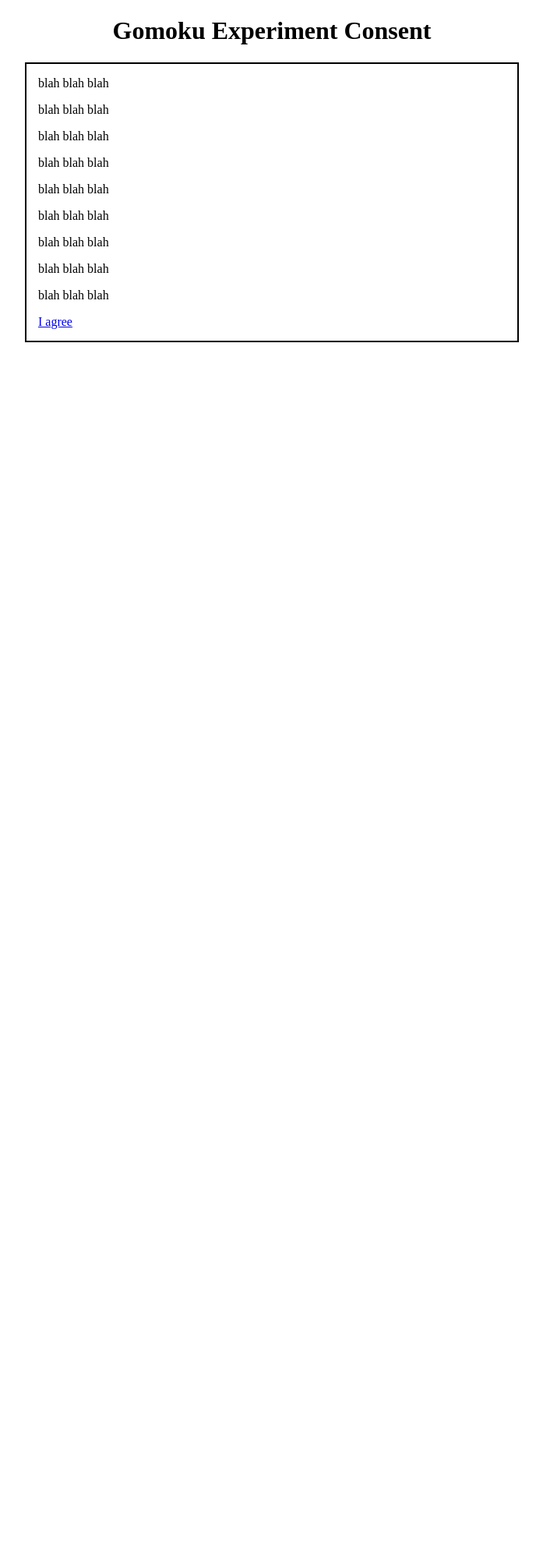
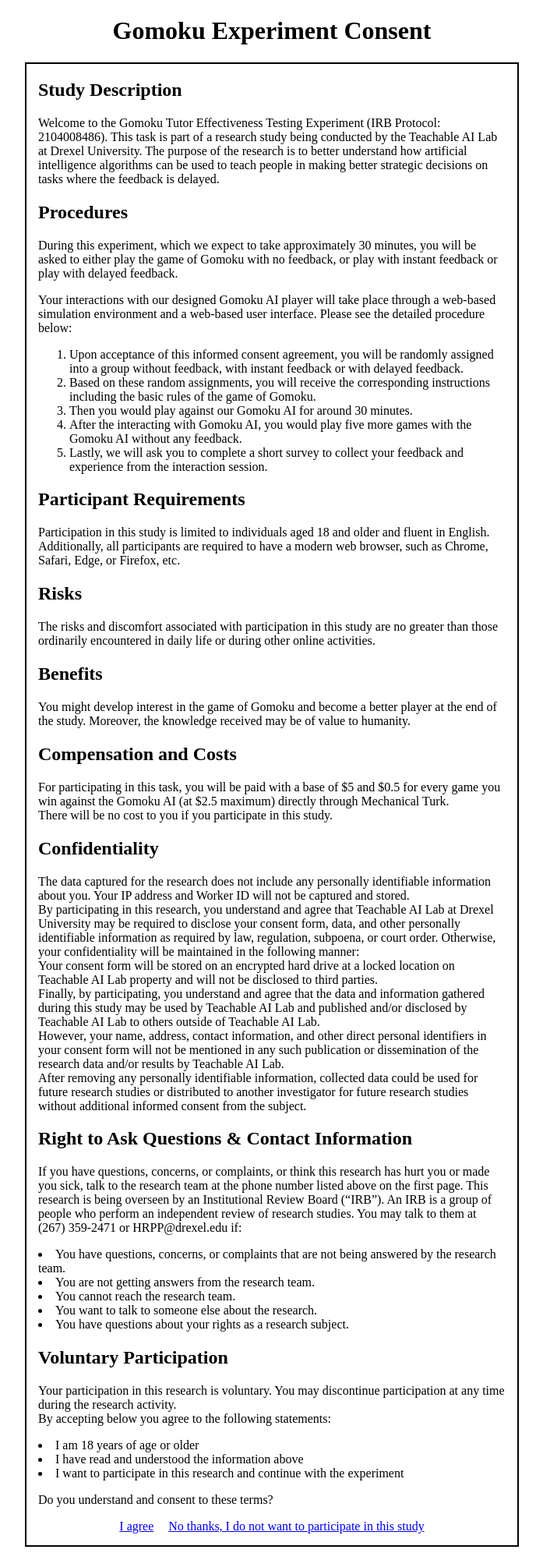
Before and after one commit to qiaozhQZ/Gomoku_flask, a Flask app: page /consent in a window 1280 px wide. Shown: the whole page at 78% size, without its empty margins (291-988 px from the left). Before the commit the page ends 439 px from the top, so only its background shows below. Run offline with Flask 2, Linux system fonts and the light colour scheme.

Commit message:
add consent content

```diff
--- a/templates/consent.html
+++ b/templates/consent.html
@@ -6,25 +6,84 @@
 {% block content%}
 
 <div id="consent">
-<p>blah blah blah</p>
 
-<p>blah blah blah</p>
+<h2>Study Description</h2>
 
-<p>blah blah blah</p>
+<p>Welcome to the Gomoku Tutor Effectiveness Testing Experiment (IRB Protocol: 2104008486). This task is part of a research study being conducted by the Teachable AI Lab at Drexel University.
+The purpose of the research is to better understand how artificial intelligence algorithms can be used to teach people in making better strategic decisions on tasks where the feedback is delayed.
 
-<p>blah blah blah</p>
+<h2>Procedures</h2>
 
-<p>blah blah blah</p>
+<p>During this experiment, which we expect to take approximately 30 minutes, you will be asked to either play the game of Gomoku with no feedback, or play with instant feedback or play with delayed feedback.</p>
 
-<p>blah blah blah</p>
+<p>Your interactions with our designed Gomoku AI player will take place through a web-based simulation environment and a web-based user interface. Please see the detailed procedure below:</p>
 
-<p>blah blah blah</p>
+<ol type = "1">
+    <li>Upon acceptance of this informed consent agreement, you will be randomly assigned into a group without feedback, with instant feedback or with delayed feedback.</li>
+    <li>Based on these random assignments, you will receive the corresponding instructions including the basic rules of the game of Gomoku.</li>
+    <li>Then you would play against our Gomoku AI for around 30 minutes.</li>
+    <li>After the interacting with Gomoku AI, you would play five more games with the Gomoku AI without any feedback.</li>
+    <li>Lastly, we will ask you to complete a short survey to collect your feedback and experience from the interaction session.</li>
 
-<p>blah blah blah</p>
+</ol>
 
-<p>blah blah blah</p>
+<h2>Participant Requirements</h2>
 
-<a href="/">I agree</a>
+<p>Participation in this study is limited to individuals aged 18 and older and fluent in English.
+Additionally, all participants are required to have a modern web browser, such as Chrome, Safari, Edge, or Firefox, etc.</p>
+
+<h2>Risks</h2>
+
+<p>The risks and discomfort associated with participation in this study are no greater than those ordinarily encountered in daily life or during other online activities.</p>
+
+<h2>Benefits</h2>
+
+<p>You might develop interest in the game of Gomoku and become a better player at the end of the study. Moreover, the knowledge received may be of value to humanity.</p>
+
+<h2>Compensation and Costs</h2>
+
+<p>For participating in this task, you will be paid with a base of $5 and $0.5 for every game you win against the Gomoku AI (at $2.5 maximum) directly through Mechanical Turk.<br>
+There will be no cost to you if you participate in this study.</p>
+
+<h2>Confidentiality</h2>
+
+<p>The data captured for the research does not include any personally identifiable information about you. Your IP address and Worker ID will not be captured and stored.<br>
+By participating in this research, you understand and agree that Teachable AI Lab at Drexel University may be required to disclose your consent form, data, and other personally identifiable information as required by law, regulation, subpoena, or court order. Otherwise, your confidentiality will be maintained in the following manner:<br>
+Your consent form will be stored on an encrypted hard drive at a locked location on Teachable AI Lab property and will not be disclosed to third parties.<br>
+Finally, by participating, you understand and agree that the data and information gathered during this study may be used by Teachable AI Lab and published and/or disclosed by Teachable AI Lab to others outside of Teachable AI Lab.<br>
+However, your name, address, contact information, and other direct personal identifiers in your consent form will not be mentioned in any such publication or dissemination of the research data and/or results by Teachable AI Lab.<br>
+After removing any personally identifiable information, collected data could be used for future research studies or distributed to another investigator for future research studies without additional informed consent from the subject.</p>
+
+<h2>Right to Ask Questions & Contact Information</h2>
+
+<p>If you have questions, concerns, or complaints, or think this research has hurt you or made you sick, talk to the research team at the phone number listed above on the first page.
+This research is being overseen by an Institutional Review Board (“IRB”). An IRB is a group of people who perform an independent review of research studies. You may talk to them at (267) 359-2471 or HRPP@drexel.edu if:
+<li>You have questions, concerns, or complaints that are not being answered by the research team.</li>
+<li>You are not getting answers from the research team.</li>
+<li>You cannot reach the research team.</li>
+<li>You want to talk to someone else about the research.</li>
+<li>You have questions about your rights as a research subject.</li></p>
+
+<h2>Voluntary Participation</h2>
+
+<p>Your participation in this research is voluntary. You may discontinue participation at any time during the research activity.<br>
+By accepting below you agree to the following statements:</p>
+<li>I am 18 years of age or older</li>
+<li>I have read and understood the information above </li>
+<li>I want to participate in this research and continue with the experiment</li>
+<p>Do you understand and consent to these terms?</p>
+
+<div id="consent_buttons">
+<a id="agree_button" href="/tutorial">I agree</a>
+<a id="disagree_button" href="/goodbye">No thanks, I do not want to participate in this study</a>
+</div>
+
+<!-- <input id = "agree_button" type = "button" value = "I agree">
+<button id="agree_button">I agree</button> -->
+
+<!-- <input type="checkbox" id="consent1" name="consent1" value="agree">
+<label for="consent1"> I agree to the terms and conditions</label><br> -->
 
 </div>
+
 {% endblock %}
```
